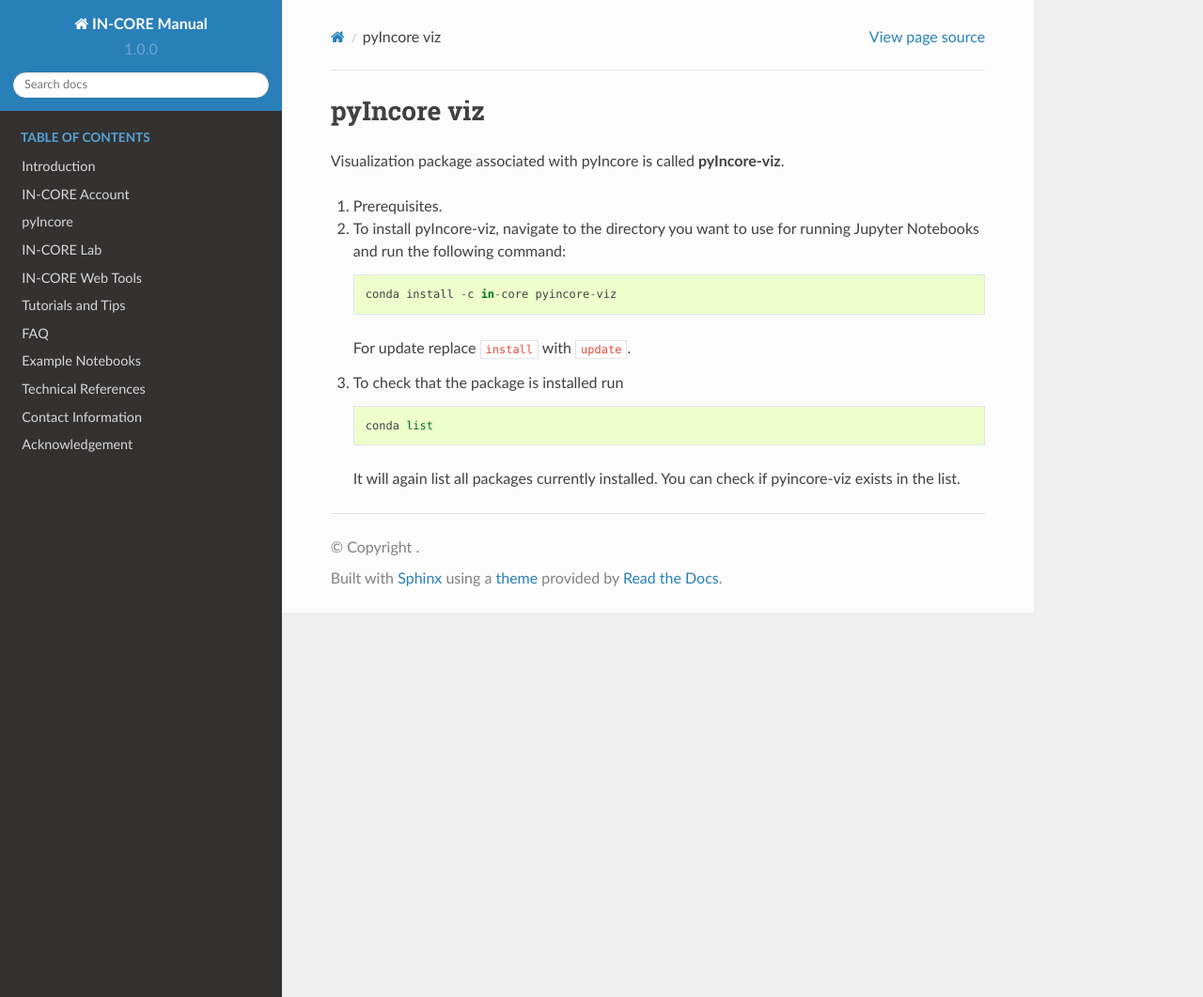
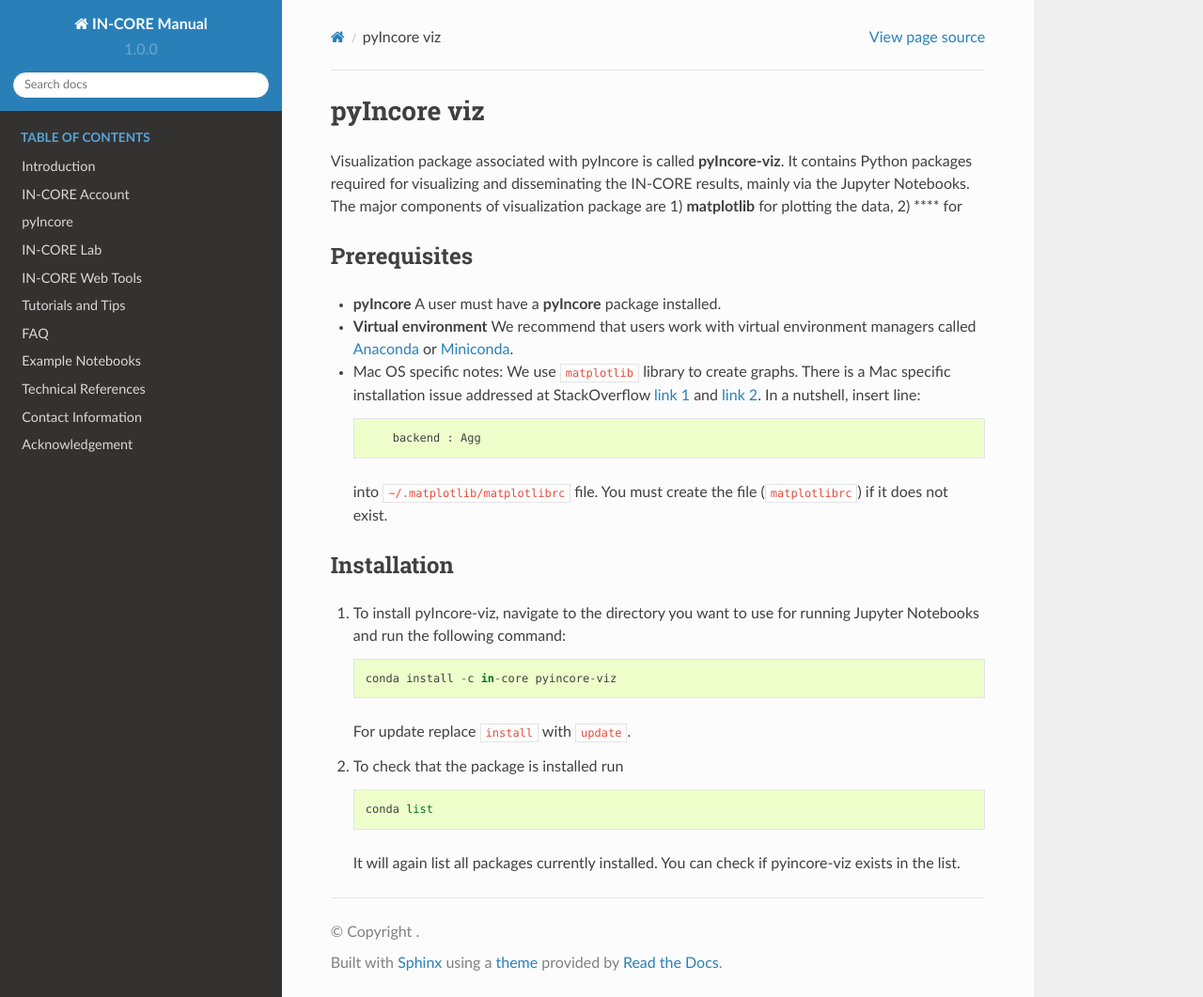
Before and after one commit to IN-CORE/incore-docs, a Sphinx documentation site: the page built from manual/source/pyincore_viz.md, in a window 1280 px wide and 1061 px high. Shown: the whole window at 94% size. Built offline with Sphinx 7.4.7 and the Read the Docs theme 2.0.0, drawn with Linux system fonts in a browser that asks for light colours; pages that are not in the unit, such as notebooks, are missing from menus.

Commit message:
pyincore-viz page prerequisites

````diff
--- a/manual/source/pyincore_viz.md
+++ b/manual/source/pyincore_viz.md
@@ -1,17 +1,35 @@
 ## pyIncore viz
 
-Visualization package associated with pyIncore is called **pyIncore-viz**.
+Visualization package associated with pyIncore is called **pyIncore-viz**. It contains Python packages
+required for visualizing and disseminating the IN-CORE results, mainly via the Jupyter Notebooks. The major
+components of visualization package are 1) **matplotlib** for plotting the data, 2) **** for
 
-1. Prerequisites.
+### Prerequisites
 
-2. To install pyIncore-viz, navigate to the directory you want to use for running Jupyter Notebooks and run the following command:
+- **pyIncore**
+    A user must have a **pyIncore** package installed.
+
+- **Virtual environment**
+    We recommend that users work with virtual environment managers called [Anaconda](https://www.anaconda.com/) or [Miniconda](https://docs.conda.io/en/latest/miniconda.html).
+
+- Mac OS specific notes: We use `matplotlib` library to create graphs. There is a Mac specific installation issue addressed
+  at StackOverflow [link 1](https://stackoverflow.com/questions/4130355/python-matplotlib-framework-under-macosx) and [link 2](https://stackoverflow.com/questions/21784641/installation-issue-with-matplotlib-python). In a nutshell, insert line:
+    ```
+        backend : Agg
+    ```
+
+    into `~/.matplotlib/matplotlibrc` file. You must create the file (`matplotlibrc`) if it does not exist.
+
+### Installation
+
+1. To install pyIncore-viz, navigate to the directory you want to use for running Jupyter Notebooks and run the following command:
     ```
     conda install -c in-core pyincore-viz
     ```
 
    For update replace `install` with `update`.
 
-3. To check that the package is installed run
+2. To check that the package is installed run
     ```
     conda list
     ```
````
